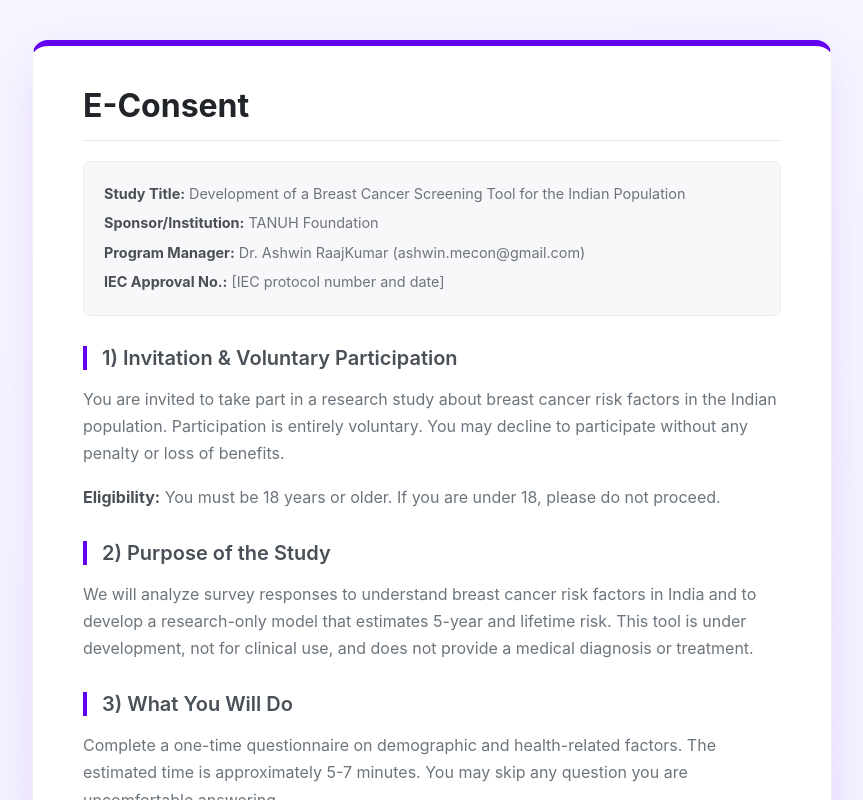
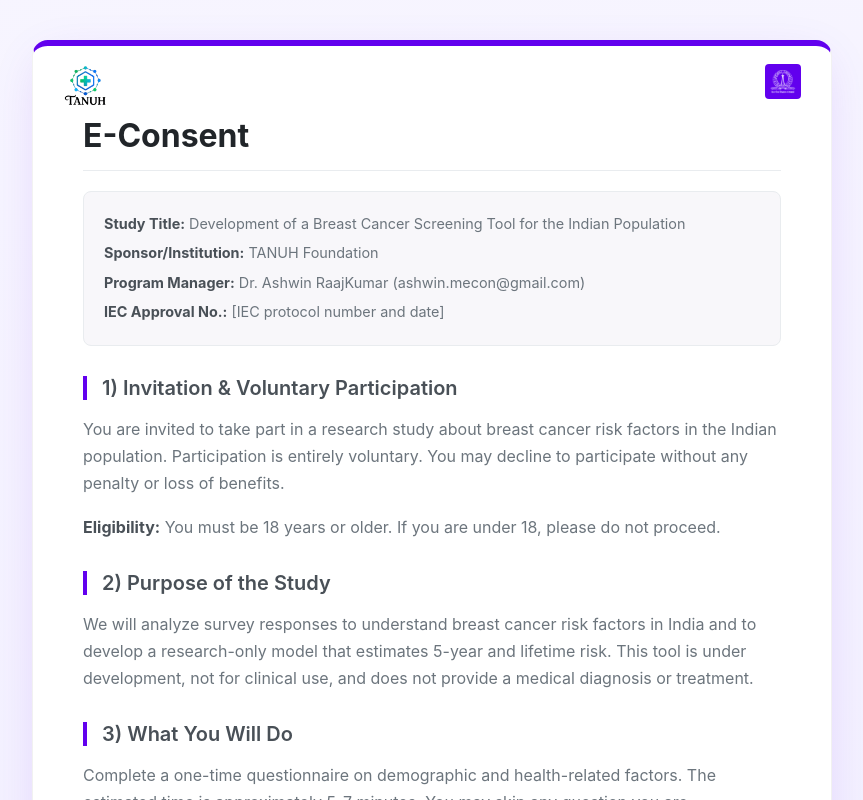
Before and after one commit to BharathTangella634/tanuh_website, a React (Vite) app in the folder questionnaire-app/: page / in a window 1280 px wide. Shown: the top 800 px of the page, without its empty margins (208-1071 px from the left). Built offline with nearby package versions, Linux system fonts and the light colour scheme; no server answers.

Commit message:
logos to forms

```diff
--- a/questionnaire-app/src/components/Consent.css
+++ b/questionnaire-app/src/components/Consent.css
@@ -245,3 +245,37 @@
   from { opacity: 0; transform: translateY(10px); }
   to { opacity: 1; transform: translateY(0); }
 }
+
+
+
+
+
+/* --- Logo Styles (Add to each CSS file) --- */
+
+
+.consent-container,
+.questionnaire-container,
+.thank-you-dialog {
+  position: relative;
+  padding-top: 70px;
+}
+
+.logo {
+  position: absolute;
+  top: 20px;
+  height: 40px;
+  width: auto;
+}
+
+.tanuh-logo {
+  left: 30px;
+}
+
+.iisc-logo {
+  right: 30px;
+  background-color: #6200EE;
+  padding: 5px;
+  border-radius: 4px;
+  height: 35px;
+  top: 18px;
+}
--- a/questionnaire-app/src/components/Consent.jsx
+++ b/questionnaire-app/src/components/Consent.jsx
@@ -47,6 +47,10 @@ function Consent({ onAccept }) {
 
   return (
     <div className="consent-container">
+
+      <img src="/TANUH.png" alt="TANUH Logo" className="logo tanuh-logo" />
+      <img src="/IISC Logo White.png" alt="IISC Logo" className="logo iisc-logo" />
+
       <h2>E-Consent</h2>
 
       <div className="consent-header">
--- a/questionnaire-app/src/components/Questionnaire.css
+++ b/questionnaire-app/src/components/Questionnaire.css
@@ -531,3 +531,37 @@
 .video-prompt-button:hover {
   background-color: #5a00d1;
 }
+
+
+
+
+
+/* --- Logo Styles (Add to each CSS file) --- */
+
+/* Make the main container a positioning context */
+.consent-container,
+.questionnaire-container,
+.thank-you-dialog {
+  position: relative;
+  padding-top: 70px; /* Increase top padding to make space for logos */
+}
+
+.logo {
+  position: absolute;
+  top: 20px;       /* Distance from top */
+  height: 40px;    /* Logo height */
+  width: auto;     /* Maintain aspect ratio */
+}
+
+.tanuh-logo {
+  left: 30px;      /* Distance from left */
+}
+
+.iisc-logo {
+  right: 30px;     /* Distance from right */
+  background-color: #6200EE; /* Purple background for white logo */
+  padding: 5px;    /* Padding around the logo inside the background */
+  border-radius: 4px; /* Slightly rounded corners for the background */
+  height: 35px;    /* Adjust height slightly due to padding */
+  top: 18px;       /* Adjust top position slightly */
+}
--- a/questionnaire-app/src/components/Questionnaire.jsx
+++ b/questionnaire-app/src/components/Questionnaire.jsx
@@ -408,6 +408,8 @@
 // export default Questionnaire;
 
 
+// after adding questions
+
 
 import React, { useState, useEffect } from 'react'; // Added useEffect
 import './Questionnaire.css';
@@ -734,6 +736,7 @@ function Questionnaire({ onSubmit, isSubmitting }) {
   return (
     <>
       <div className="progress-bar-container">
+
         <div className="progress-bar-label">Progress: {progress}%</div>
         <div className="progress-bar-track">
           <div
@@ -744,6 +747,11 @@ function Questionnaire({ onSubmit, isSubmitting }) {
       </div>
 
       <form className="questionnaire-container" onSubmit={handleSubmit} noValidate>
+
+
+        <img src="/TANUH.png" alt="TANUH Logo" className="logo tanuh-logo" />
+        <img src="/IISC Logo White.png" alt="IISC Logo" className="logo iisc-logo" />
+
         <div className="form-header">
           <h1>Breast Cancer Risk Questionnaire</h1>
           <p style={{ color: "#533b42ff", fontSize: "18px", marginTop: "8px" }}>Please answer the following questions to the best of your ability.</p>
--- a/questionnaire-app/src/components/ThankYou.css
+++ b/questionnaire-app/src/components/ThankYou.css
@@ -689,3 +689,40 @@
     color: #b38f00; /* Darker label for highlighted card */
   }
 }
+
+
+
+
+
+
+
+
+/* --- Logo Styles (Add to each CSS file) --- */
+
+/* Make the main container a positioning context */
+.consent-container,
+.questionnaire-container,
+.thank-you-dialog {
+  position: relative;
+  padding-top: 70px; /* Increase top padding to make space for logos */
+}
+
+.logo {
+  position: absolute;
+  top: 20px;       /* Distance from top */
+  height: 40px;    /* Logo height */
+  width: auto;     /* Maintain aspect ratio */
+}
+
+.tanuh-logo {
+  left: 30px;      /* Distance from left */
+}
+
+.iisc-logo {
+  right: 30px;     /* Distance from right */
+  background-color: #6200EE; /* Purple background for white logo */
+  padding: 5px;    /* Padding around the logo inside the background */
+  border-radius: 4px; /* Slightly rounded corners for the background */
+  height: 35px;    /* Adjust height slightly due to padding */
+  top: 18px;       /* Adjust top position slightly */
+}
```
Also changed, not shown: questionnaire-app/src/components/ThankYou.jsx (+7 -0 lines), questionnaire-app/IISC Logo White.png (added).
